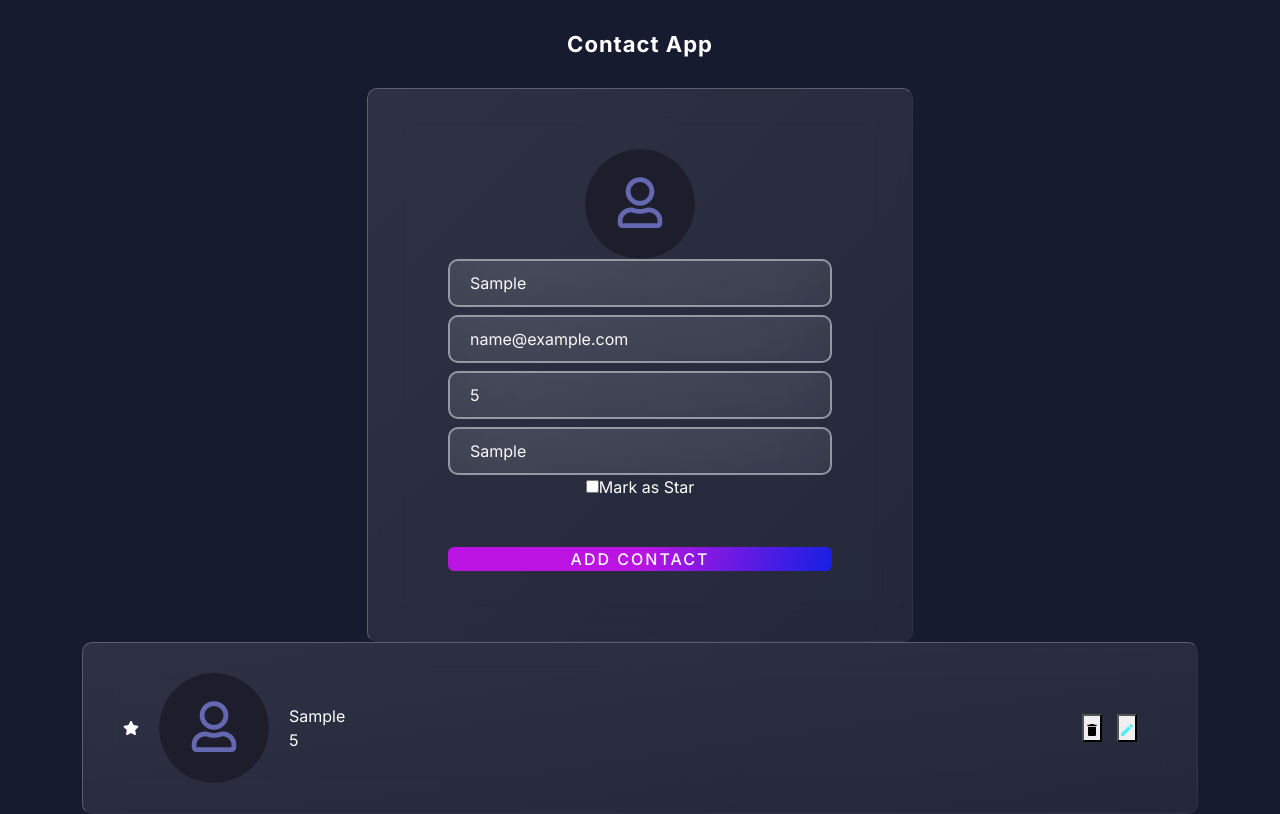
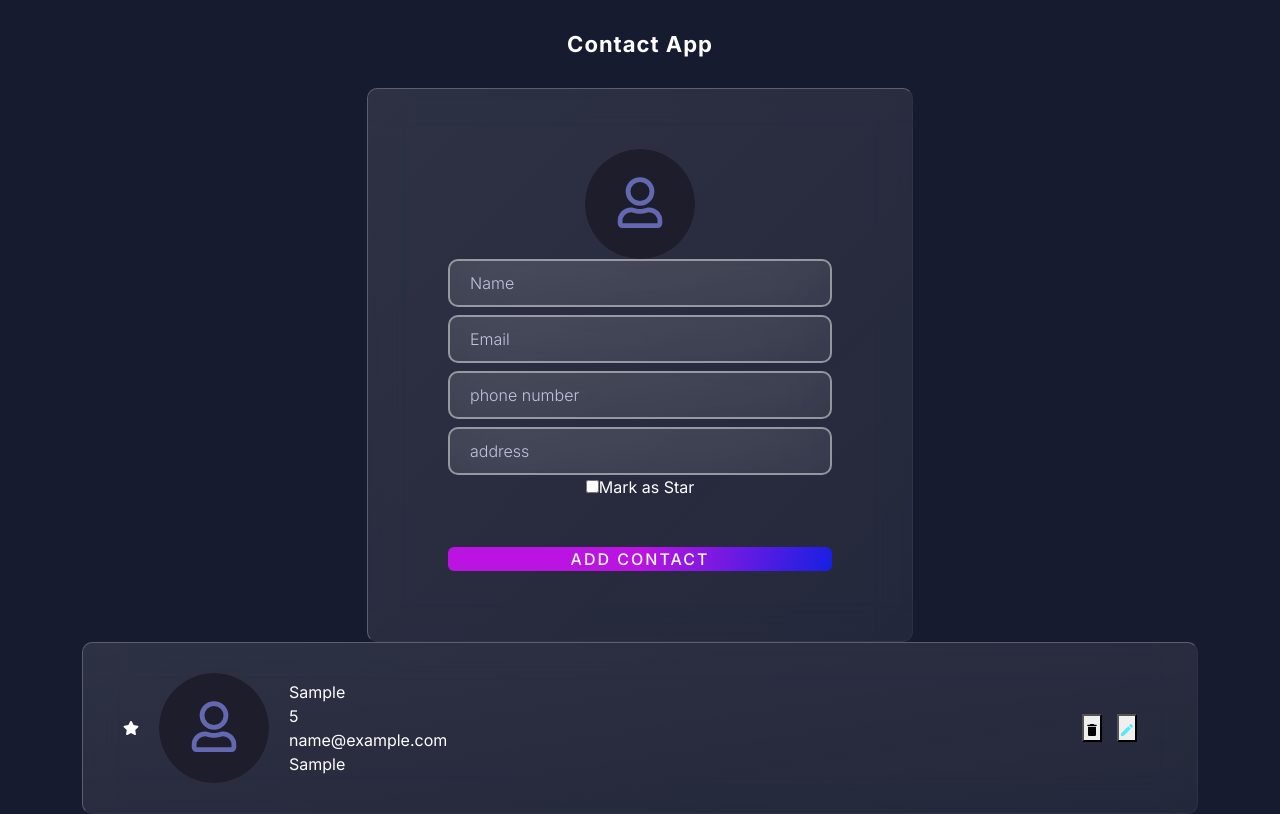
Before and after one commit to prasadneroolkar/Contact-App, a React (Vite) app: page / in a window 1280 px wide. Both pictures are taken after typing "Sample", "name@example.com", "5", "Sample" into the empty fields and a click on the button "ADD CONTACT". Built offline with nearby package versions, Linux system fonts and the light colour scheme.

Commit message:
updated app ADDcomponent contacr

```diff
--- a/src/App.jsx
+++ b/src/App.jsx
@@ -12,9 +12,11 @@ function App() {
 
   const [cont, setContact] = useState(contacts);
 
-  const handleAdd = (contname, contphone) => {
-    console.log(`name:${contname} phone:${contphone}`);
-    const newContacts = [...cont, { name: contname, phone: contphone }];
+  const handleAdd = (contname, contphone, email, area) => {
+    const newContacts = [
+      ...cont,
+      { name: contname, phone: contphone, email: email, area: area },
+    ];
     setContact(newContacts);
   };
 
--- a/src/components/AddComponent.jsx
+++ b/src/components/AddComponent.jsx
@@ -4,6 +4,8 @@ import usericon from "/usericon.svg";
 const AddComponent = ({ onAddCont }) => {
   const [name, setname] = useState("");
   const [phone, setphone] = useState("");
+  const [email, setEmail] = useState("");
+  const [address, setAddress] = useState("");
 
   const onHandeleName = (e) => {
     setname(e.target.value);
@@ -15,9 +17,25 @@ const AddComponent = ({ onAddCont }) => {
     console.log(e.target.value);
   };
 
+  const onHandeleEmail = (e) => {
+    setEmail(e.target.value);
+    console.log(e.target.value);
+  };
+
+  const onHandeleAddr = (e) => {
+    setAddress(e.target.value);
+    console.log(e.target.value);
+  };
+
   const handleAdd = (e) => {
     e.preventDefault();
-    onAddCont(name, phone);
+    name === "" || email === "" || phone === "" || address === ""
+      ? alert("Please fill details")
+      : (onAddCont(name, phone, email, address),
+        setname(""),
+        setphone(""),
+        setEmail(""),
+        setAddress(""));
   };
 
   return (
@@ -27,7 +45,7 @@ const AddComponent = ({ onAddCont }) => {
             <img src={blob2} alt="blob2" className="cirlce2" /> */}
 
         <div className="add_content">
-          <form action="">
+          <form onSubmit={handleAdd}>
             <label htmlFor="imagepicker" className="">
               <img src={usericon} alt="" className="profile" />
             </label>
@@ -35,7 +53,8 @@ const AddComponent = ({ onAddCont }) => {
             <input
               className="input"
               type="text"
-              id="name"
+              name="name"
+              value={name}
               placeholder="Name"
               onChange={onHandeleName}
             />
@@ -44,12 +63,16 @@ const AddComponent = ({ onAddCont }) => {
               type="email"
               name="email"
               id="email"
+              value={email}
               placeholder="Email"
+              onChange={onHandeleEmail}
             />
             <input
               className="input mt-2 mb-2"
               type="number"
+              name="phonenumber"
               id="phonenumber"
+              value={phone}
               placeholder="phone number"
               onChange={onHandelePhone}
             />
@@ -58,7 +81,9 @@ const AddComponent = ({ onAddCont }) => {
               name="area"
               id="area"
               placeholder="address"
+              value={address}
               className="input"
+              onChange={onHandeleAddr}
             />
             <label>
               <input className="checkmark" type="checkbox" />
@@ -68,7 +93,6 @@ const AddComponent = ({ onAddCont }) => {
               className="text-uppercase button mt-5"
               type="submit"
               color="primary "
-              onClick={handleAdd}
             >
               Add Contact
             </button>
--- a/src/components/Contacts.jsx
+++ b/src/components/Contacts.jsx
@@ -16,7 +16,8 @@ const Contacts = ({ listdata }) => {
                 <div className="contact-desc">
                   <p>{item.name}</p>
                   <p>{item.phone}</p>
-                  {/* <p>walter homes</p> */}
+                  <p>{item.email}</p>
+                  <p>{item.area}</p>
                 </div>
               </div>
               <div className="contact_op">
```
